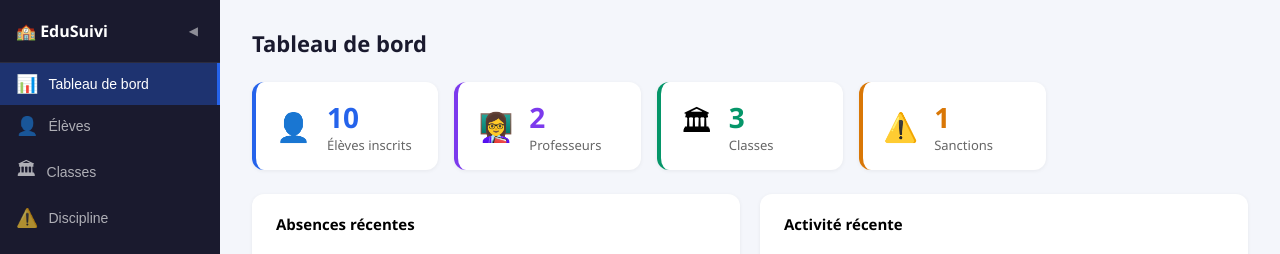
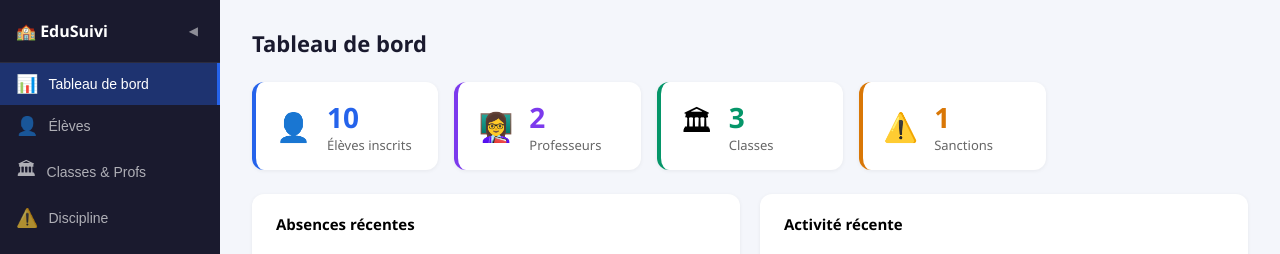
Before and after one commit to zisaie35-cyber/edusurvi, a Next.js app: page /dashboard in a window 1280 px wide. Shown: the top 254 px of the page. Built offline with nearby package versions, Linux system fonts and the light colour scheme; sample sign-in values are in the browser's storage.

Commit message:
Update MainApp.tsx

```diff
--- a/components/MainApp.tsx
+++ b/components/MainApp.tsx
@@ -8,6 +8,7 @@ import { useState, useEffect } from 'react'
 import { useRouter } from 'next/navigation'
 import dynamic from 'next/dynamic'
 const SaisieApp = dynamic(() => import('./SaisieApp'), { ssr: false })
+const AdminClasses = dynamic(() => import('./AdminClasses'), { ssr: false })
 
 // Données de démonstration (remplacées progressivement par les APIs)
 const SEED = {
@@ -388,7 +389,7 @@ function getNavItems(role: string) {
     admin: [
       {id:"home",icon:"📊",label:"Tableau de bord"},
       {id:"eleves",icon:"👤",label:"Élèves"},
-      {id:"classes",icon:"🏛",label:"Classes"},
+      {id:"classes",icon:"🏛",label:"Classes & Profs"},
       {id:"discipline",icon:"⚠️",label:"Discipline"},
     ],
     professeur: [
@@ -444,21 +445,7 @@ export default function MainApp({ initialUser }: { initialUser: any }) {
     if (page === "saisie_notes") return <SaisieApp />
     if (page === "absences") return <SaisieApp />
     if (page === "sanctions") return <SanctionsPageComp {...props}/>
-    if (page === "classes") return (
-      <div>
-        <PageTitle>Classes</PageTitle>
-        <div style={{display:"grid",gridTemplateColumns:"repeat(auto-fill,minmax(240px,1fr))",gap:16}}>
-          {data.classes.map((cl:any)=>(
-            <Card key={cl.id}>
-              <h3 style={{fontSize:18,fontWeight:700,marginBottom:4}}>{cl.nom}</h3>
-              <p style={{color:"#666",fontSize:13,marginBottom:12}}>Niveau {cl.niveau}</p>
-              <p style={{fontSize:24,fontWeight:700,color:"#2563eb",margin:0}}>{data.eleves.filter((e:any)=>e.classe===cl.id).length}</p>
-              <p style={{fontSize:12,color:"#888"}}>élèves inscrits</p>
-            </Card>
-          ))}
-        </div>
-      </div>
-    )
+    if (page === "classes") return <AdminClasses />
     if (page === "discipline") return (
       <div>
         <PageTitle>Discipline</PageTitle>
```
